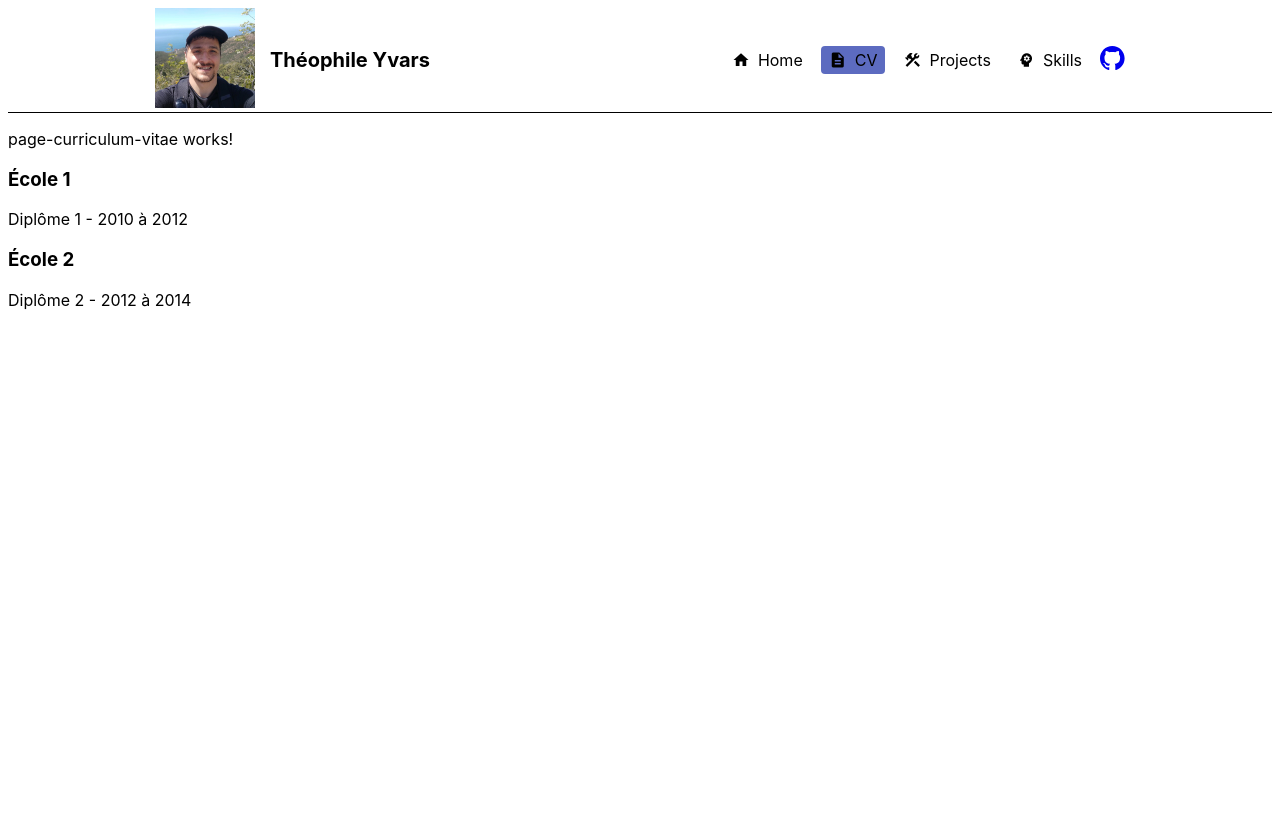
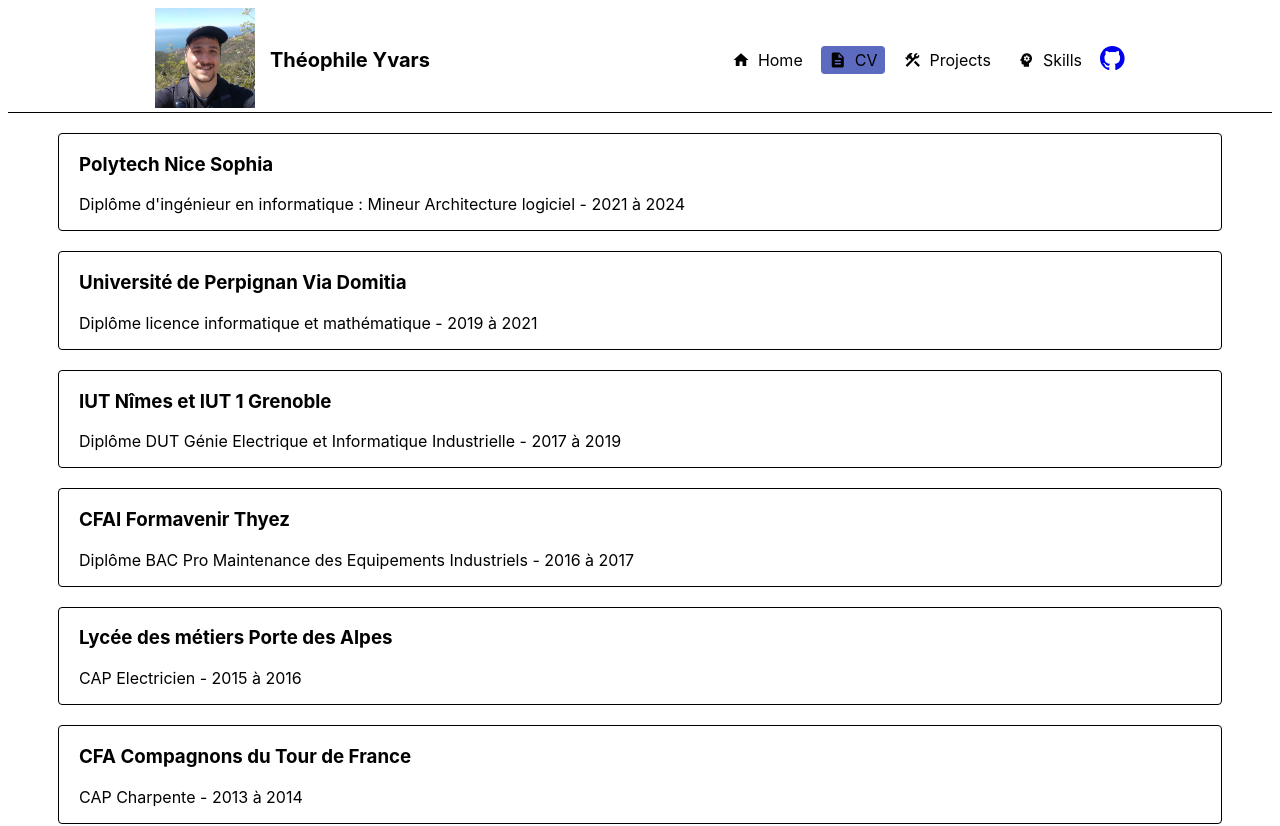
Before and after one commit to Theophile-Yvars/MyPageService, an Angular app in the folder MyPageIHM/: page /cv in a window 1280 px wide. Shown: the top 826 px of the page. Before the commit the page ends 800 px from the top, so only its background shows below. Built offline with nearby package versions, Linux system fonts and the light colour scheme.

Commit message:
ajout des diplômes

```diff
--- a/MyPageIHM/src/app/page/components/school/school.component.css
+++ b/MyPageIHM/src/app/page/components/school/school.component.css
@@ -0,0 +1,6 @@
+.school-container{
+    border: 1px solid black;
+    border-radius: 4px;
+    padding-left: 20px;
+    padding-right: 20px;
+}
--- a/MyPageIHM/src/app/page/page-curriculum-vitae/page-curriculum-vitae.component.css
+++ b/MyPageIHM/src/app/page/page-curriculum-vitae/page-curriculum-vitae.component.css
@@ -0,0 +1,8 @@
+#cv-container{
+    margin-top: 20px;
+    margin-left: 50px;
+    margin-right: 50px;
+    display: flex;
+    flex-direction: column;
+    gap: 20px;
+}
--- a/MyPageIHM/src/app/page/page-curriculum-vitae/page-curriculum-vitae.component.html
+++ b/MyPageIHM/src/app/page/page-curriculum-vitae/page-curriculum-vitae.component.html
@@ -1,7 +1,7 @@
 <app-header></app-header>
 
-<p>page-curriculum-vitae works!</p>
-
-<div *ngFor="let school of schools">
-    <app-school [name]="school.name" [degree]="school.degree" [startDate]="school.startDate" [endDate]="school.endDate"></app-school>
+<div id="cv-container">
+    <div *ngFor="let school of schools">
+        <app-school [name]="school.name" [degree]="school.degree" [startDate]="school.startDate" [endDate]="school.endDate"></app-school>
+    </div>
 </div>
--- a/MyPageIHM/src/app/page/page-curriculum-vitae/page-curriculum-vitae.component.ts
+++ b/MyPageIHM/src/app/page/page-curriculum-vitae/page-curriculum-vitae.component.ts
@@ -19,7 +19,13 @@ import { SchoolData } from '../../interfaces/school.interface';
 
 export class PageCurriculumVitaeComponent {
   schools: SchoolData[] = [
-    { name: 'École 1', degree: 'Diplôme 1', startDate: '2010', endDate: '2012' },
-    { name: 'École 2', degree: 'Diplôme 2', startDate: '2012', endDate: '2014' },
+    { name: 'Polytech Nice Sophia', degree: 'Diplôme d\'ingénieur en informatique : Mineur Architecture logiciel', startDate: '2021', endDate: '2024' },
+    { name: 'Université de Perpignan Via Domitia', degree: 'Diplôme licence informatique et mathématique', startDate: '2019', endDate: '2021' },
+    { name: 'IUT Nîmes et IUT 1 Grenoble', degree: 'Diplôme DUT Génie Electrique et Informatique Industrielle', startDate: '2017', endDate: '2019' },
+    { name: 'CFAI Formavenir Thyez', degree: 'Diplôme BAC Pro Maintenance des Equipements Industriels', startDate: '2016', endDate: '2017' },
+    { name: 'Lycée des métiers Porte des Alpes', degree: 'CAP Electricien', startDate: '2015', endDate: '2016' },
+    { name: 'CFA Compagnons du Tour de France', degree: 'CAP Charpente', startDate: '2013', endDate: '2014' },
+    { name: 'MFR Vulbens', degree: 'BAC Pro Métiers du commerce et de la vente', startDate: '2010', endDate: '2012' },
+    { name: 'MFR Vulbens', degree: 'CAP Equipier Polyvalent du Commerce', startDate: '2008', endDate: '2010' },
   ];
 }
```
